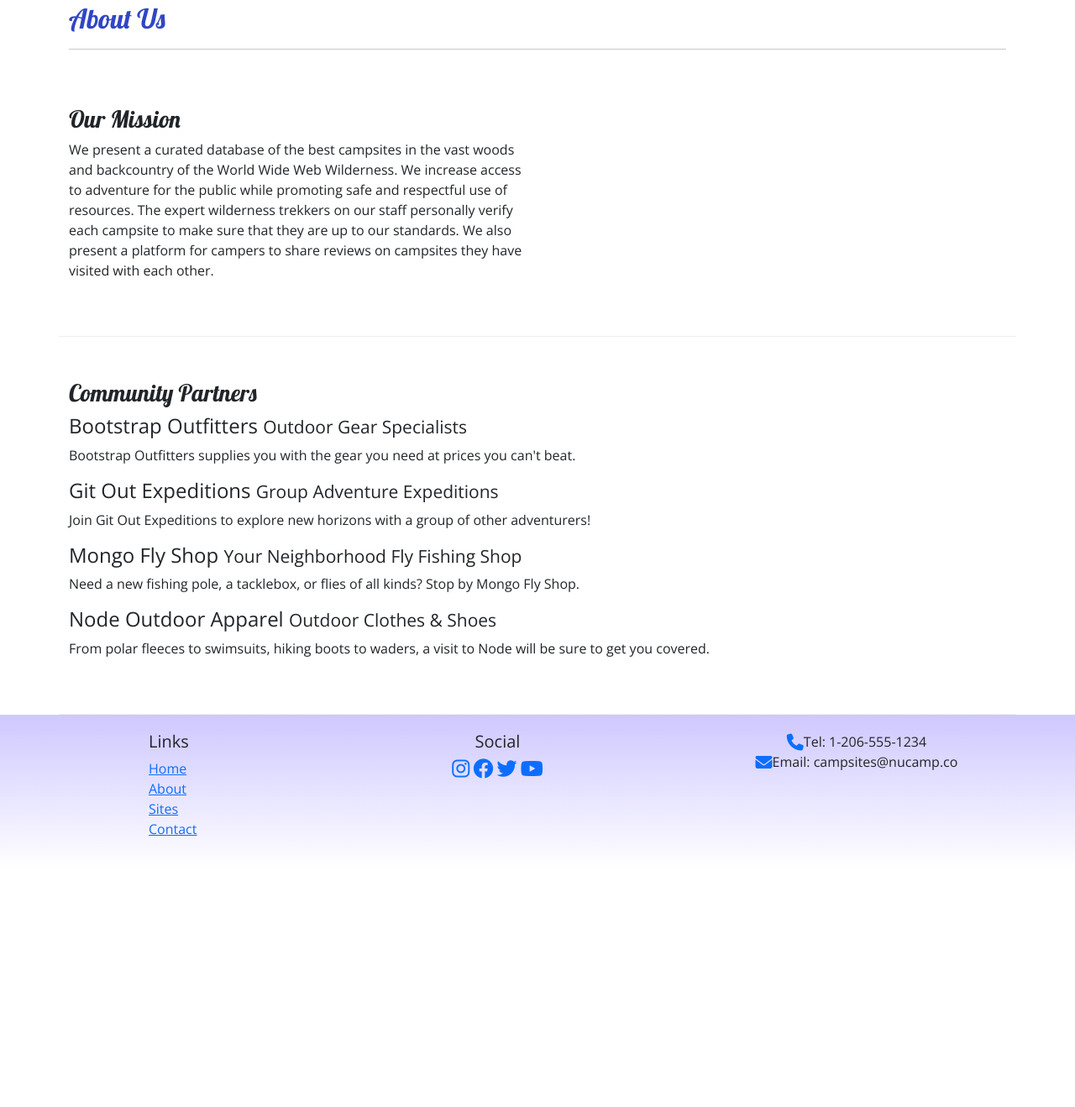
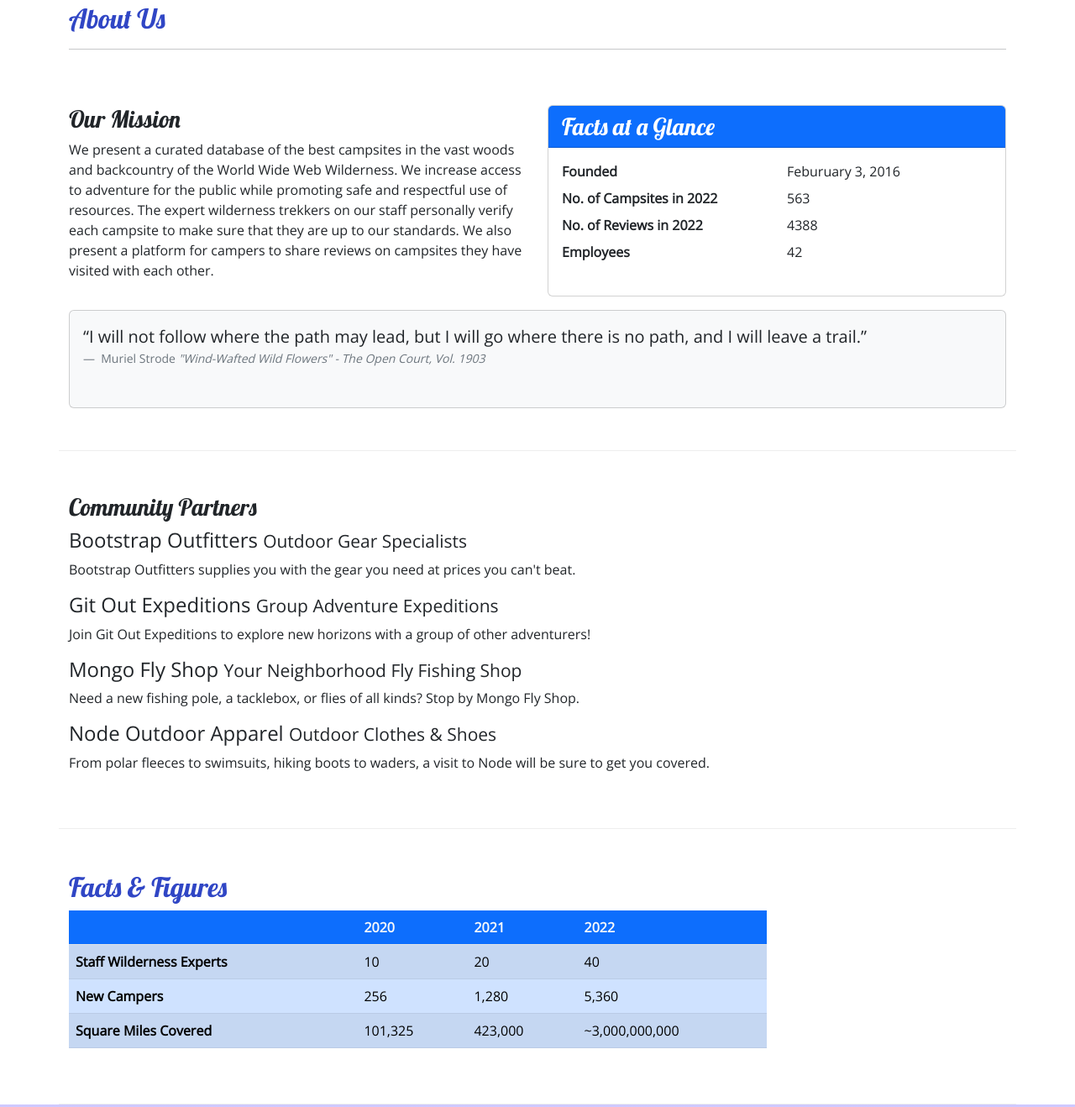
Before and after one commit to Ezrathewarrior/Nucampsite, a plain HTML site: page aboutus.html in a window 1280 px wide. Shown: the part 255-1573 px from the top of the page at 84% size. Before the commit the page ends 1290 px from the top, so only its background shows below. Drawn offline with nearby package versions, Linux system fonts and the light colour scheme.

Commit message:
tables and cards

```diff
--- a/aboutus.html
+++ b/aboutus.html
@@ -61,6 +61,36 @@
                 campsite to make sure that they are up to our standards. We also present a platform for campers to share reviews on campsites they have visited
                 with each other.</p>
             </div>
+           <div class="col-sm-6">
+            <div class="card">
+                <h3 class="card-header bg-primary text-white">Facts at a Glance</h3>
+                <div class="card-body">
+                    <dl class="row">
+                        <dt class="col-6">Founded</dt>
+                        <dd class="col-6">Feburuary 3, 2016</dd>
+                        <dt class="col-6">No. of Campsites in 2022</dt>
+                        <dd class="col-6">563</dd>
+                        <dt class="col-6">No. of Reviews in 2022</dt>
+                        <dd class="col-6">4388</dd>
+                        <dt class="col-6">Employees</dt>
+                        <dd class="col-6">42</dd>
+                    </dl>
+                </div>
+            </div>
+           </div>
+           <div class="col">
+                <div class="card bg-light mt-3">
+                    <figure class="card-body">
+                        <blockquote class="blockquote">
+                            <q>I will not follow where the path may lead, but I will go where there is no path, and I will leave a trail.</q>
+                        </blockquote>
+                        <figcaption class="blockquote-footer">
+                            Muriel Strode <cite>"Wind-Wafted Wild Flowers" - The Open Court, Vol. 1903</cite>
+                        </figcaption>
+                    </figure>
+                </div>
+
+           </div>
         </section>
 
         <section class="row row-content">
@@ -74,6 +104,44 @@
                 <p class="d-none d-sm-block">Need a new fishing pole, a tacklebox, or flies of all kinds? Stop by Mongo Fly Shop.</p>
                 <h4>Node Outdoor Apparel <small>Outdoor Clothes & Shoes</small></h4>
                 <p class="d-none d-sm-block">From polar fleeces to swimsuits, hiking boots to waders, a visit to Node will be sure to get you covered.</p>
+            </div>
+        </section>
+        <!--Table-->
+        <section class="row row-content">
+            <div class="col-sm-9">
+                <h2>Facts & Figures</h2>
+                <div class="table-responsive">
+                    <table class="table table-striped">
+                        <thead class="bg-primary text-light">
+                            <tr>
+                                <th></th>
+                                <th>2020</th>
+                                <th>2021</th>
+                                <th>2022</th>
+                            </tr>
+                        </thead>
+                        <tbody class="table-primary">
+                            <tr>
+                                <th>Staff Wilderness Experts</th>
+                                <td>10</td>
+                                <td>20</td>
+                                <td>40</td>
+                            </tr>
+                            <tr>
+                                <th>New Campers</th>
+                                <td>256</td>
+                                <td>1,280</td>
+                                <td>5,360</td>
+                            </tr>
+                            <tr>
+                                <th>Square Miles Covered</th>
+                                <td>101,325</td>
+                                <td>423,000</td>
+                                <td>~3,000,000,000</td>
+                            </tr>
+                        </tbody>
+                    </table>
+                </div>
             </div>
         </section>
     </main>
```
